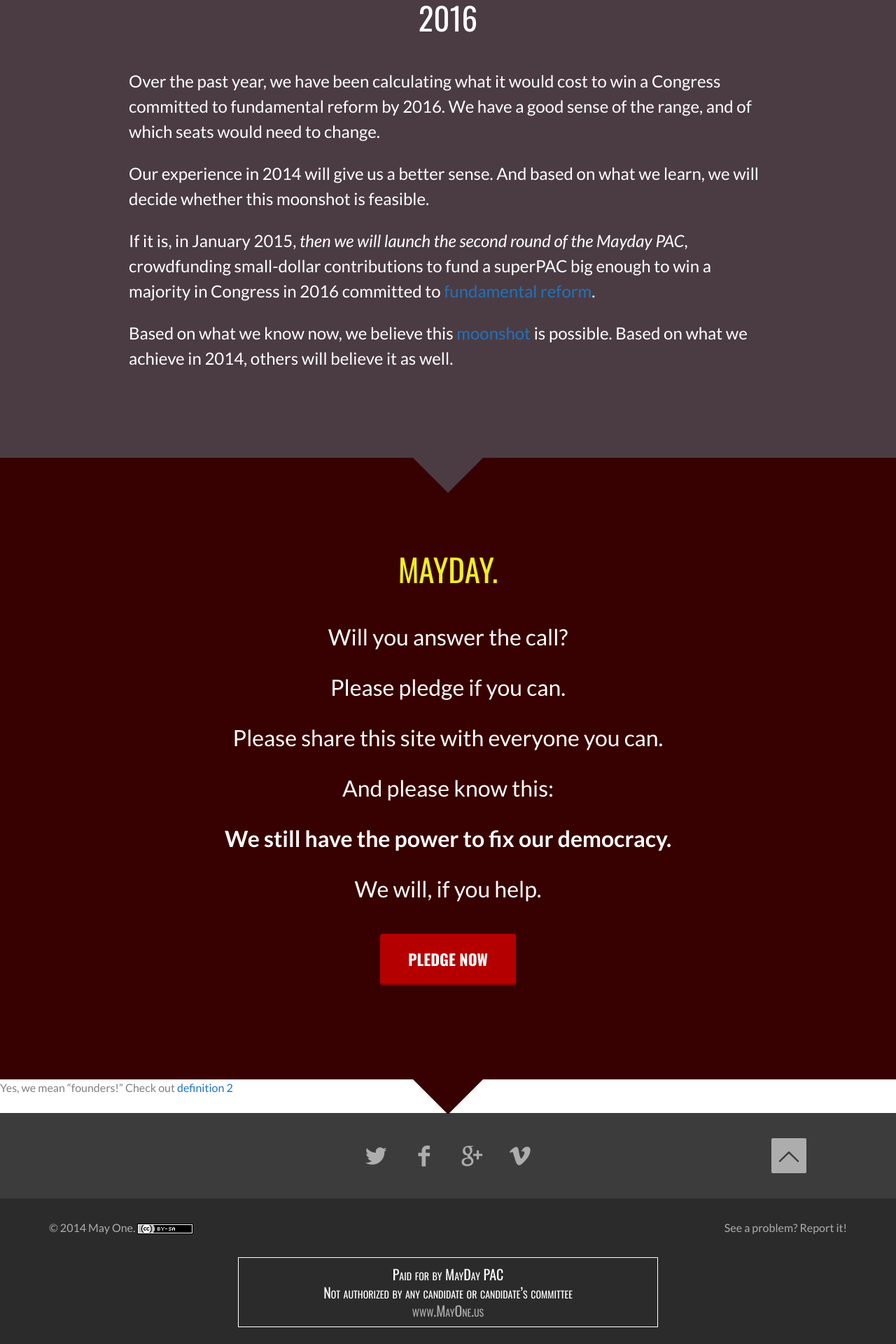
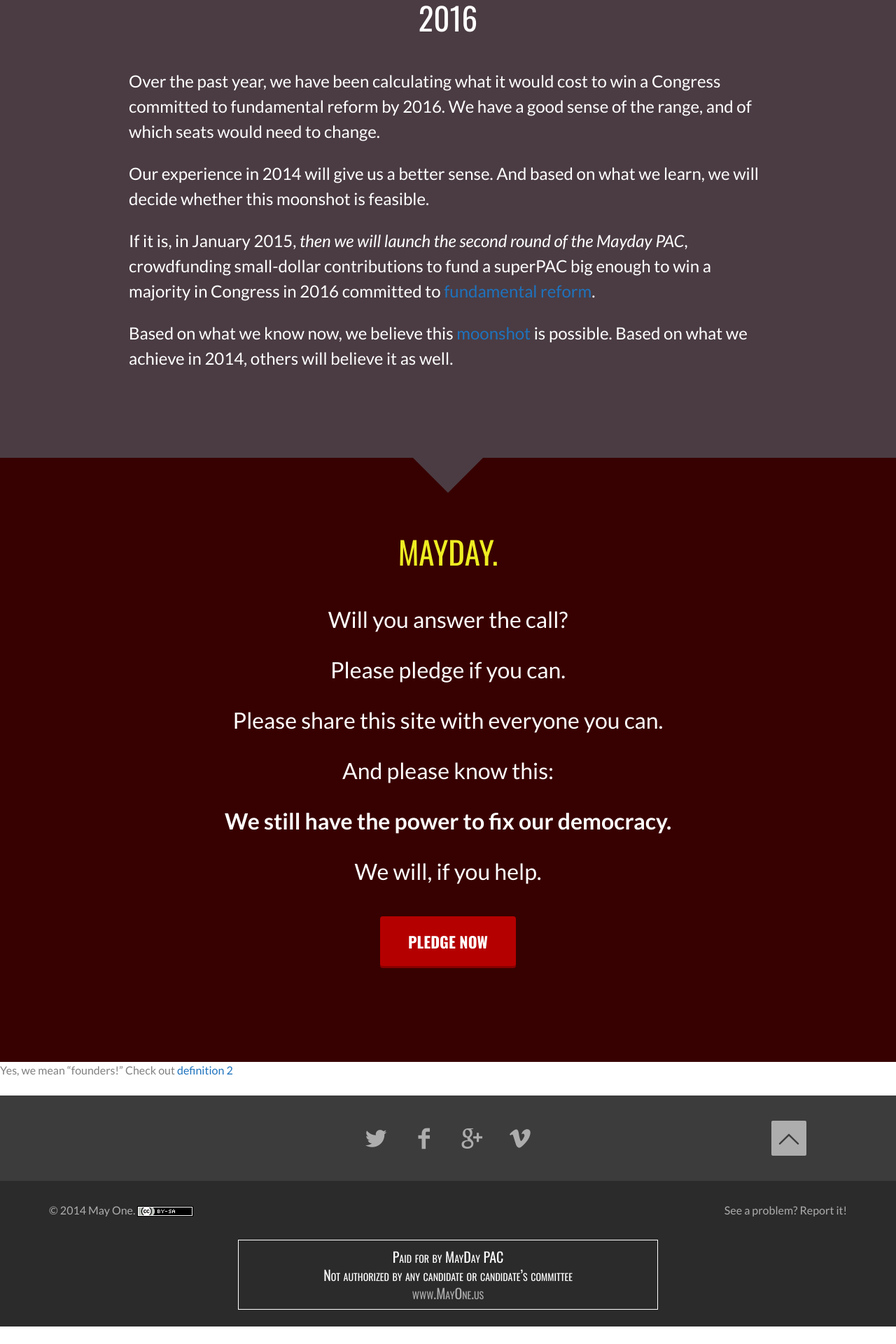
Before and after one commit to MayOneUS/2014-06-02-mayone.us-website, a Jekyll site: the page built from index.html, in a window 1280 px wide. Shown: the part 4459-6379 px from the top of the page at 70% size. Built offline with Jekyll 4.4.1, drawn with Linux system fonts in a browser that asks for light colours; nearby versions of some CDN libraries; library files that are not in the unit come from our copies; after the commit the page ends 6354 px from its top, so only the background shows below that.

Commit message:
Messing with style of footnote

```diff
--- a/_includes/main_page_structure.html
+++ b/_includes/main_page_structure.html
@@ -131,7 +131,7 @@
           </div>
         </section>
 
-        <section id="text-8" class="campaign-widget widget_text arrowed">
+        <section id="text-8" class="campaign-widget widget_text">
           <h3 class="campaign-widget-title">MAYDAY.</h3>
           <div class="textwidget">
             <div class="frontpage_text"
@@ -141,7 +141,7 @@
             {% include pledge_button.html %}
           </div>
         </section>
-          <div class="row-fluid">
+          <div class="widget_text row-fluid">
           <a name="meaning_of_founders"></a>
                 {{footnote_text | markdownify}}
            </div>
```
